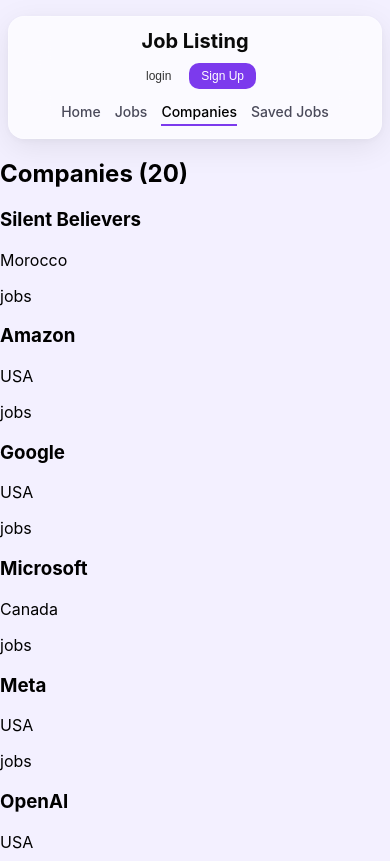
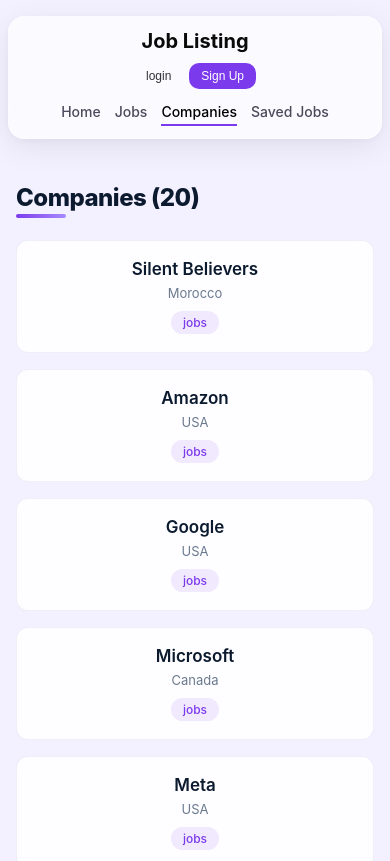
Before and after one commit to erraji-jihane/react-job-listing, a React (Vite) app: page /companies in a window 390 px wide. Shown: the top 861 px of the page. Built offline with nearby package versions, Linux system fonts and the light colour scheme.

Commit message:
style: added Companies page design and fixed container width across Companies and Saved pages

```diff
--- a/src/pages/Companies/Companies.css
+++ b/src/pages/Companies/Companies.css
@@ -0,0 +1,102 @@
+.companies-container {
+  width: 100%;
+  max-width: 1200px;
+  margin: 0 auto;
+  padding: 40px 24px;
+  min-height: 80vh;
+  box-sizing: border-box;
+}
+
+.companies-title {
+  font-size: 32px;
+  font-weight: 800;
+  color: #0b1a2e;
+  margin-bottom: 28px;
+  letter-spacing: -0.5px;
+  position: relative;
+  display: inline-block;
+}
+
+.companies-title::after {
+  content: '';
+  position: absolute;
+  bottom: -6px;
+  left: 0;
+  width: 50px;
+  height: 4px;
+  background: linear-gradient(90deg, #7c3aed, #a78bfa);
+  border-radius: 4px;
+}
+
+.companies-grid {
+  display: grid;
+  grid-template-columns: repeat(3, 1fr);
+  gap: 20px;
+  width: 100%;
+  box-sizing: border-box;
+}
+
+.company-card {
+  background: rgba(255, 255, 255, 0.85);
+  backdrop-filter: blur(8px);
+  border-radius: 12px;
+  padding: 24px 20px;
+  border: 1px solid rgba(226, 232, 240, 0.6);
+  transition: all 0.2s ease;
+  text-align: center;
+  box-sizing: border-box;
+}
+
+.company-card:hover {
+  transform: translateY(-4px);
+  box-shadow: 0 8px 24px rgba(0, 0, 0, 0.08);
+  border-color: #dce1e8;
+}
+
+.company-card h3 {
+  font-size: 17px;
+  font-weight: 600;
+  color: #0b1a2e;
+  margin: 0 0 6px 0;
+}
+
+.company-card .company-location {
+  font-size: 13px;
+  color: #6b7a8f;
+  margin: 0 0 10px 0;
+}
+
+.company-card .company-jobs {
+  display: inline-block;
+  font-size: 12px;
+  font-weight: 500;
+  background: rgba(124, 58, 237, 0.1);
+  color: #7c3aed;
+  padding: 4px 12px;
+  border-radius: 20px;
+}
+
+@media (max-width: 1024px) {
+  .companies-grid {
+    grid-template-columns: repeat(2, 1fr);
+  }
+}
+
+@media (max-width: 768px) {
+  .companies-container {
+    padding: 24px 16px;
+  }
+
+  .companies-title {
+    font-size: 24px;
+  }
+
+  .companies-grid {
+    grid-template-columns: 1fr;
+    gap: 16px;
+  }
+
+  .company-card {
+    padding: 18px 14px;
+  }
+}
--- a/src/pages/Companies/Companies.jsx
+++ b/src/pages/Companies/Companies.jsx
@@ -1,4 +1,5 @@
 import jobsData from '../../data/jobsData.json'
+import  './companies.css'
 export default function Companies() {
     const companies = []
     jobsData.forEach((job)=>{
--- a/src/pages/Saved/Saved.css
+++ b/src/pages/Saved/Saved.css
@@ -1,16 +1,17 @@
 .saved-container {
-  max-width: 1300px;
+  width: 100%;
+  max-width: 1200px;
   margin: 0 auto;
-  padding: 40px 20px;
+  padding: 40px 24px;
   min-height: 80vh;
   position: relative;
   display: flex;
   flex-direction: column;
   align-items: center;
   justify-content: center;
+  box-sizing: border-box;
 }
 
-/* Header with title and search */
 .saved-header {
   display: flex;
   align-items: center;
@@ -42,7 +43,6 @@
   border-radius: 4px;
 }
 
-/* Search bar - matches Jobs page */
 .saved-search {
   display: flex;
   justify-content: flex-end;
@@ -102,9 +102,10 @@
 .saved-grid {
   display: grid;
   grid-template-columns: repeat(3, 1fr);
-  gap: 40px;
+  gap: 24px;
   width: 100%;
   margin-top: 16px;
+  box-sizing: border-box;
 }
 
 .saved-card {
@@ -114,6 +115,7 @@
   padding: 20px 22px;
   border: 1px solid rgba(226, 232, 240, 0.6);
   transition: all 0.2s ease;
+  box-sizing: border-box;
 }
 
 .saved-card:hover {
@@ -158,7 +160,6 @@
   border-color: #f87171;
 }
 
-/* Floating shapes */
 .shape {
   position: fixed;
   pointer-events: none;
@@ -208,7 +209,7 @@
 @media (max-width: 1024px) {
   .saved-grid {
     grid-template-columns: repeat(2, 1fr);
-    gap: 32px;
+    gap: 20px;
   }
 }
 
@@ -235,7 +236,7 @@
 
   .saved-grid {
     grid-template-columns: 1fr;
-    gap: 24px;
+    gap: 16px;
     margin-top: 12px;
   }
 
```
